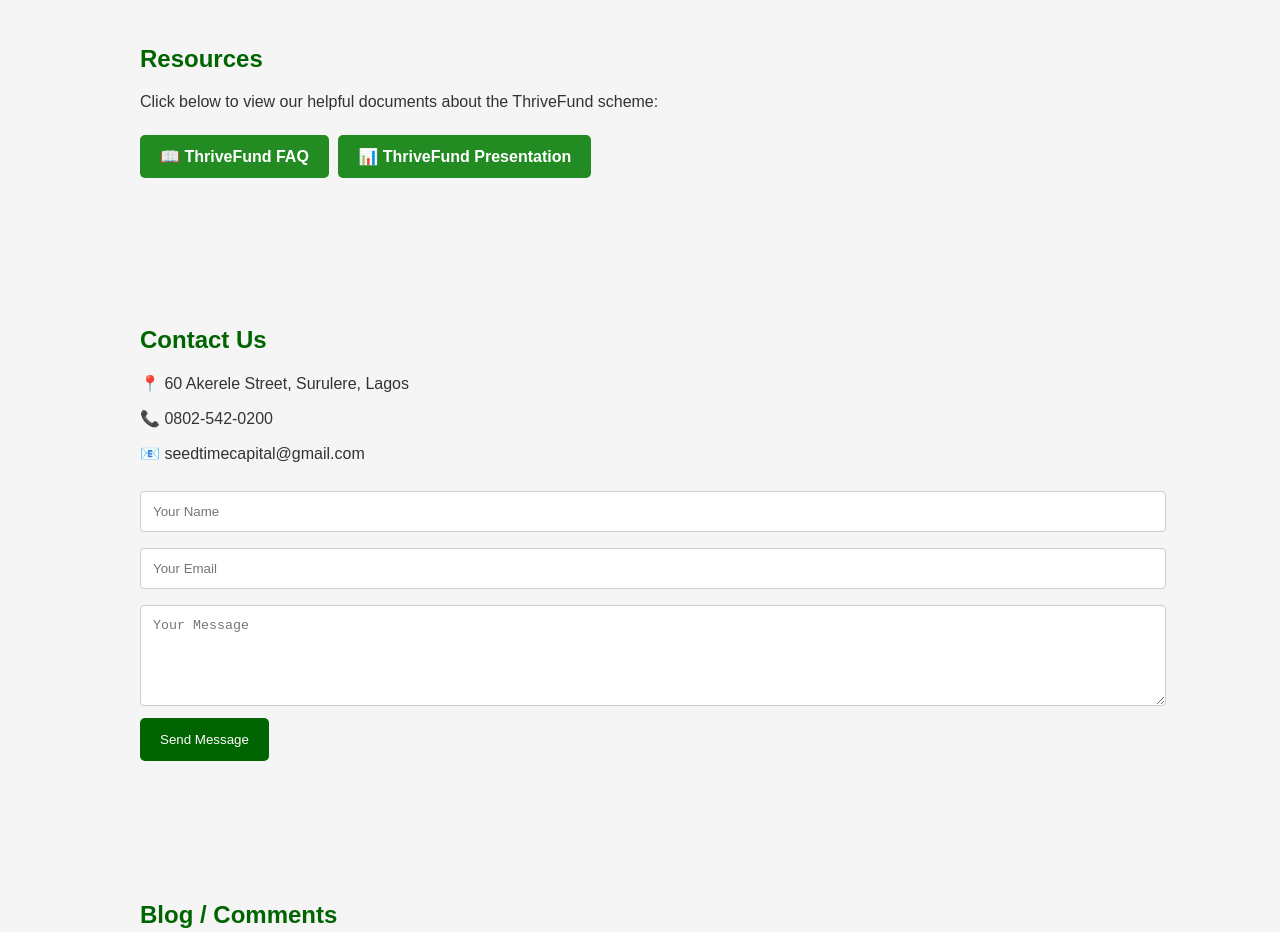
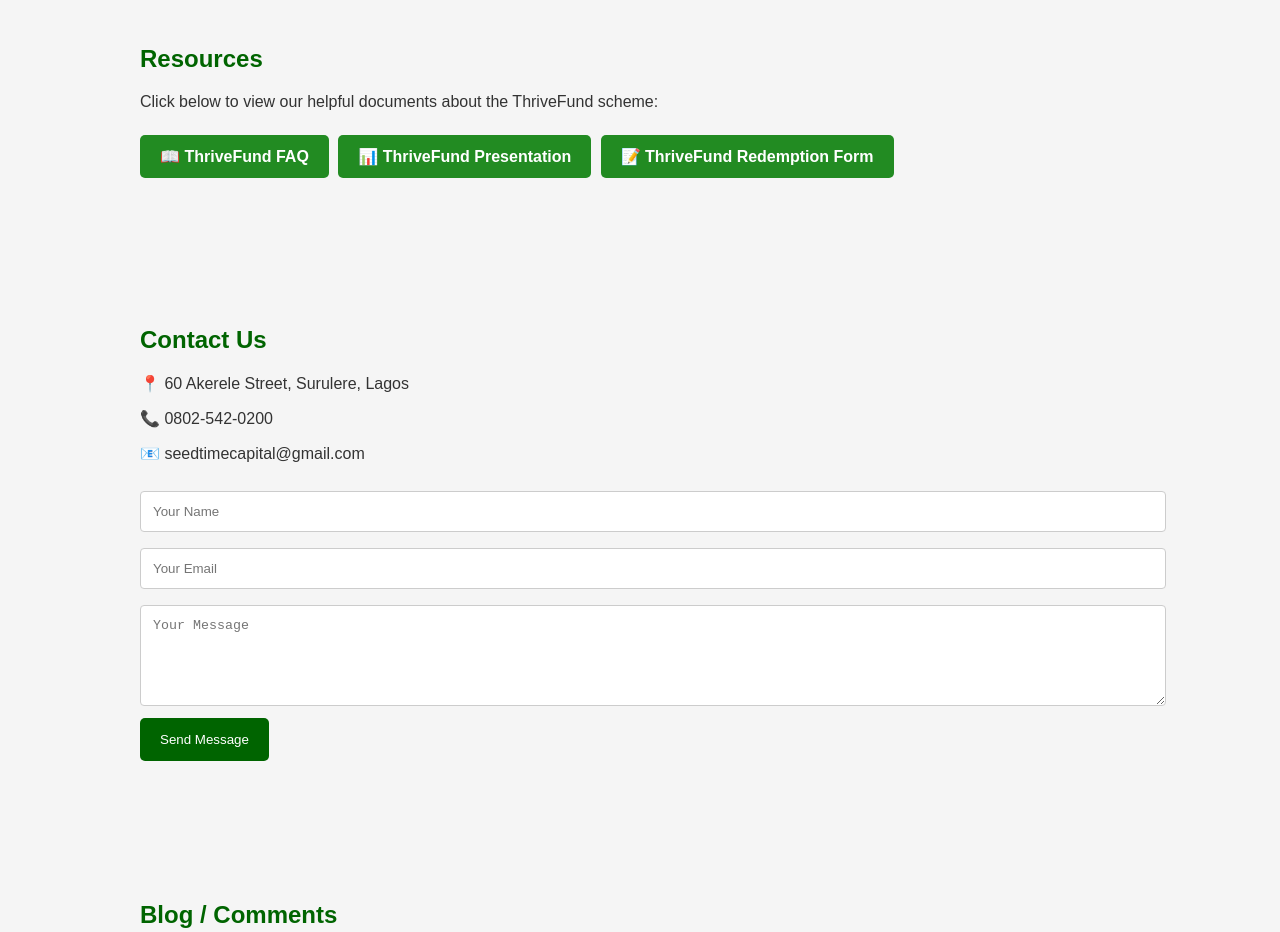
Before and after one commit to Kunleadegbie/seedtime-thrivefund-webapp, a plain HTML site: page index.html in a window 1280 px wide. Shown: the part 1700-2632 px from the top of the page. Drawn offline with Linux system fonts and the light colour scheme.

Commit message:
added the Redemption form link

```diff
--- a/index.html
+++ b/index.html
@@ -133,8 +133,25 @@ footer {
 
 .resource-btn:hover {
   background: #006400;
+}
+
+.resource-btn {
+  display: inline-block;
+  background-color: #228B22;
+  color: white;
+  padding: 12px 20px;
+  text-decoration: none;
+  border-radius: 5px;
+  margin: 8px 5px 8px 0;
+  transition: background-color 0.3s ease, transform 0.2s ease;
+  font-weight: bold;
+}
+
+.resource-btn:hover {
+  background-color: #006400;
   transform: translateY(-2px);
 }
+
 
 </style>
 
@@ -198,6 +215,8 @@ Investment:<br>
   <p>Click below to view our helpful documents about the ThriveFund scheme:</p>
   <a href="https://drive.google.com/file/d/1fd6mk3juD5hDv7Mv9XSxd4U3NGvoZKPH/view?usp=sharing" target="_blank" class="resource-btn">📖 ThriveFund FAQ</a>
   <a href="https://drive.google.com/file/d/1b0wrChk4aaqrQBdw5OTQk-ZJnZH90Edv/view?usp=sharing" target="_blank" class="resource-btn">📊 ThriveFund Presentation</a>
+<a href="https://docs.google.com/forms/d/e/1FAIpQLSfaa02A7BhA3odgslPMdjaNb9ZBDNSZ0KMK87Hh1BWVJHLuOg/viewform?usp=dialog" target="_blank" class="resource-btn">📝 ThriveFund Redemption Form</a>
+
 </section>
 
   <section id="contact">
```
